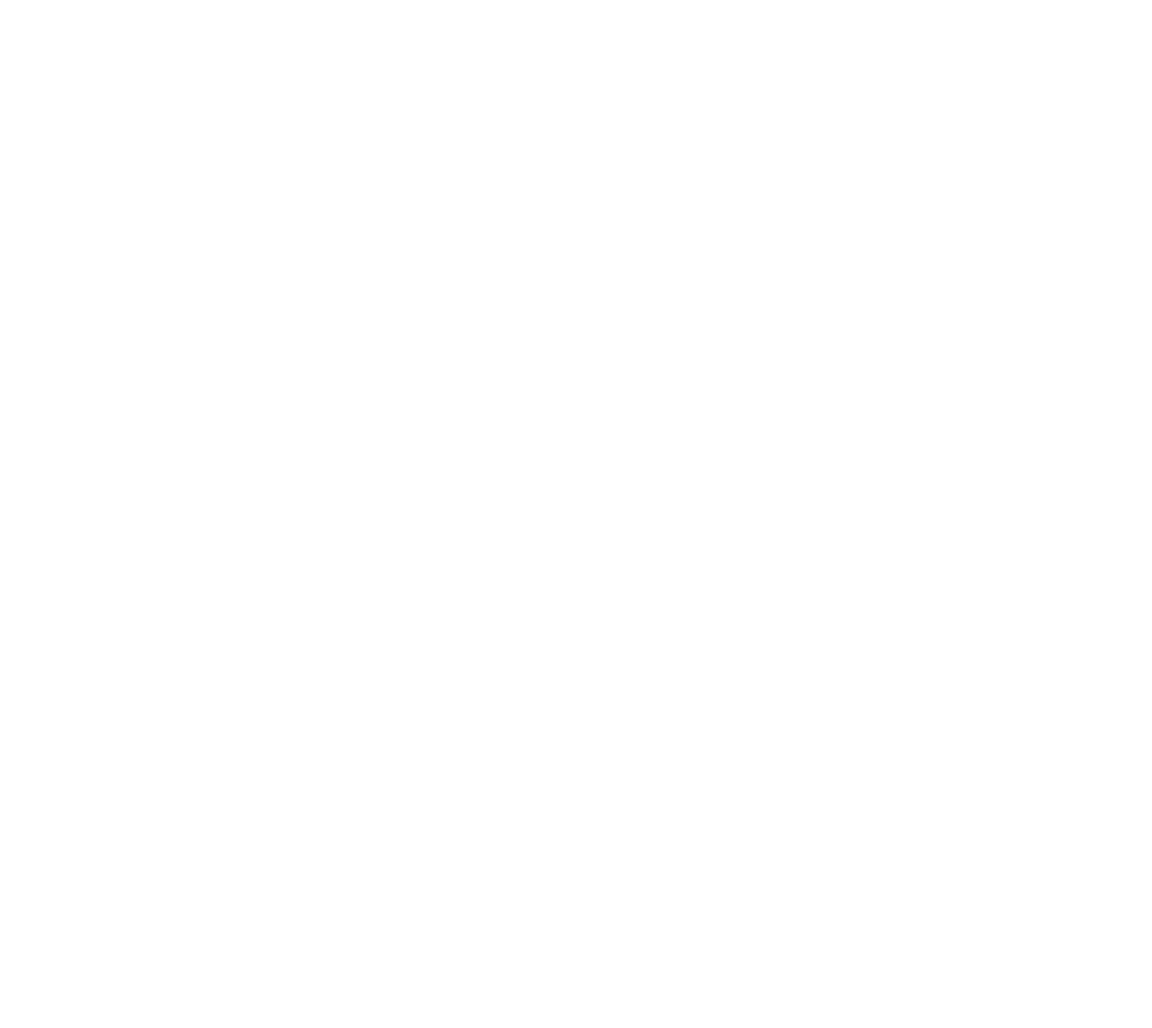
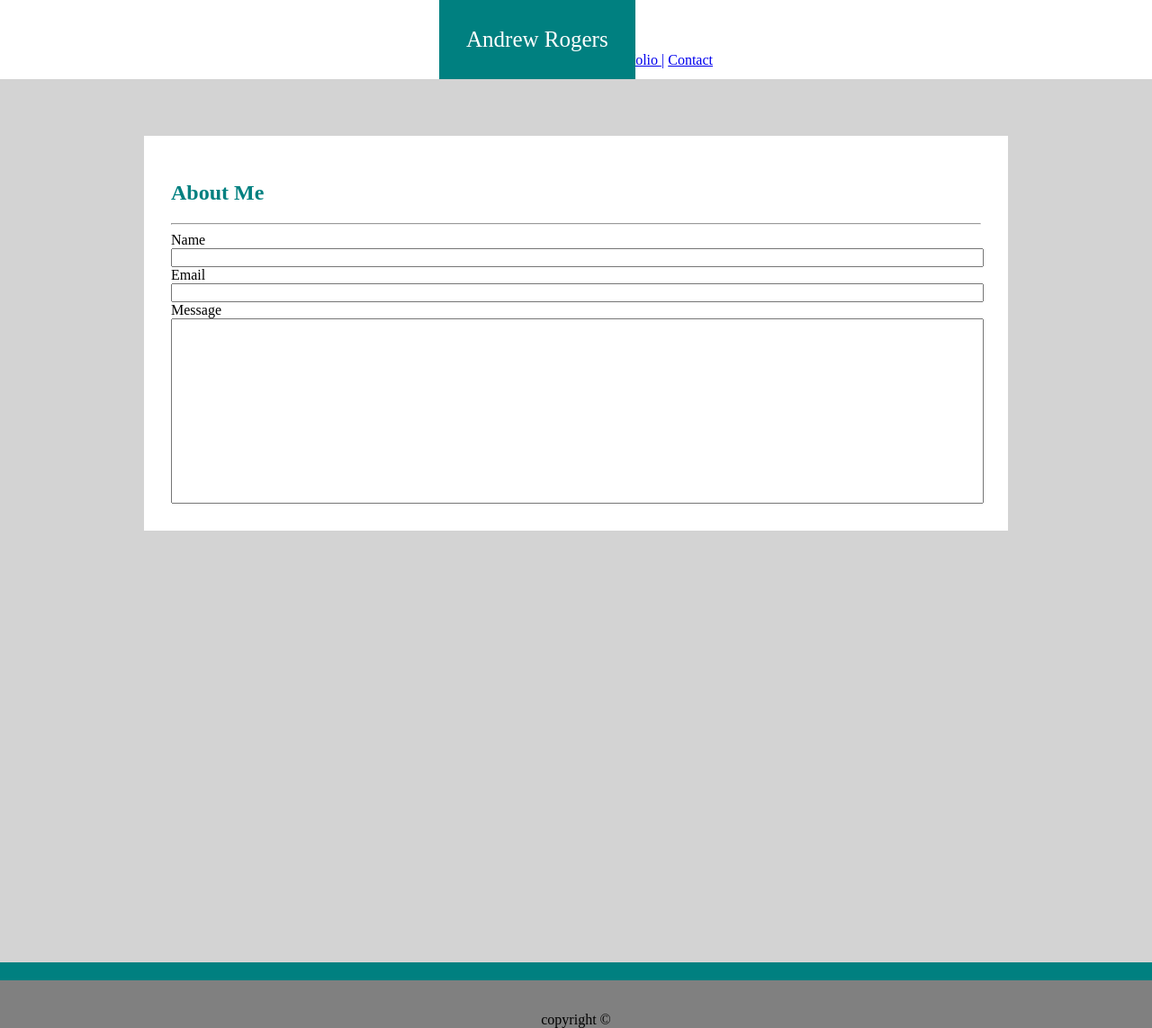
Before and after one commit to andrewtr218/Portfolio, a plain HTML site: page contact.html in a window 1280 px wide. Shown: the whole page at 90% size. Before the commit the page ends 800 px from the top, so only its background shows below. Drawn offline with Linux system fonts and the light colour scheme.

Commit message:
added style2.css and contact.html, finalized index.html and style.css

```diff
--- a/assets/css/style.css
+++ b/assets/css/style.css
@@ -1,12 +1,32 @@
+.topboxleft{
+    width: 488px;
+    height: 88px;
+    float: left;
+    background: white;
+}
+.topboxright{
+    width: 488px;
+    height: 88px;
+    float: right;
+    background: white;
+}
+body{
+    background: lightgray;
+    margin: 0;
+}
 .mainbody{
     box-sizing: border-box;
+    margin: 0 auto;
     width: 960px;
-    margin: 0 auto;
-    background: whitesmoke;
 }
 nav{
-    padding: 50px 0 50px 0;
+    padding: 30px 0 30px 0;
+    background: white;
+    margin-top: 0;
+    /* border-bottom: 80px;
+    border-color: gray; */
 }
+
 .navname{
     color: white;
     font-size: 25px;
@@ -15,17 +35,35 @@ header{
     background: teal;
     display: inline;
     /* display: inline; makes containing box size same as content size */
-    padding: 30px;
+    padding: 30px 30px 31px 30px;
+}
+
+h2{
+    color: teal;
 }
 .links{
     float: right;
 }
 .content{
-    margin-top: 30px;
+    background: white;
+    border-top: 80px;
+    clear: both;
+    margin-top: 63px;
+    padding: 30px;
 }
 footer{
     background: gray;
     color: black;
     text-align: center;
     width: 100%;
+    padding-top: 35px;
+    /* border: 15px 0px 0px 0px;
+    border-color: teal; */
+
 }
+.footerborder{
+    background-color: teal;
+    margin-top: 480px;
+    width: 100%;
+    height: 20px
+}
--- /dev/null
+++ b/assets/css/style2.css
@@ -0,0 +1,6 @@
+input{
+    width: 895px;
+}
+.Message{
+    height: 200px;
+}
--- a/contact.html
+++ b/contact.html
@@ -4,9 +4,37 @@
     <meta charset="UTF-8">
     <meta name="viewport" content="width=device-width, initial-scale=1.0">
     <meta http-equiv="X-UA-Compatible" content="ie=edge">
-    <title>Contact</title>
+    <title>Index</title>
+    <link rel="stylesheet" href="../Portfolio/assets/css/style.css">
+    <link rel="stylesheet" href="../Portfolio/assets/css/style2.css">
 </head>
 <body>
-
+    <div class="topboxleft"></div><div class="topboxright"></div>
+    <div class="mainbody">
+        <nav>
+            <header class="navname">Andrew Rogers</header>
+            <div class="links">
+                <a href="index.html">About |</a>
+                <a href="portfolio.html">Portfolio |</a>
+                <a href="contact.html">Contact</a>
+            </div>
+        </nav>
+        <div class="content">
+        <h2>About Me</h2>
+        <hr>
+        <form>
+                Name<br>
+                <input type="text" name="name"><br>
+                Email<br>
+                <input type="email" name="email"><br>
+                Message<br>
+                <input type="text" name="message" class="Message">
+        </form>
+        </div>
+    </div>
+    <div class="footerborder"></div>
+    <footer>
+        copyright &copy;
+    </footer>
 </body>
 </html>
```
Also changed, not shown: index.html (+5 -3 lines).
